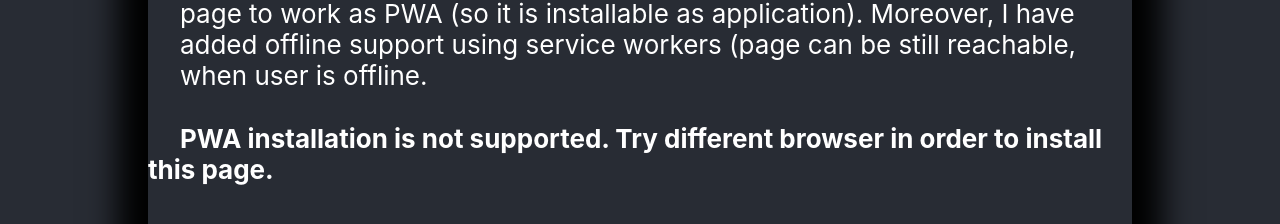
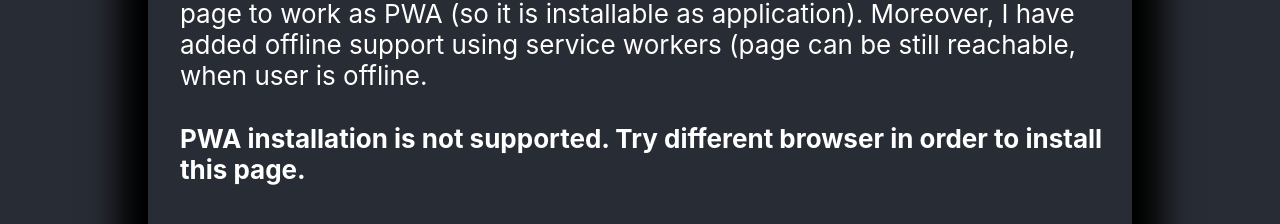
Before and after one commit to mturczyn/about-intrinsic, a React (Create React App) app: page /technology-stack in a window 1280 px wide. Shown: the part 881-1105 px from the top of the page. Built offline with nearby package versions, Linux system fonts and the light colour scheme.

Commit message:
Corrected look of PWA installation note.

```diff
--- a/src/TechStack/TechStack.css
+++ b/src/TechStack/TechStack.css
@@ -11,14 +11,10 @@ h6 {
     margin-left: 2rem;
 }
 
-#pwa-installation > strong {
+#pwa-browser-support-note {
     margin: 0;
     margin-inline-start: 1ch;
     font-weight: normal;
-}
-
-strong {
-    margin: 2rem;
 }
 
 strong[data-pwa-installed] {
--- a/src/TechStack/index.tsx
+++ b/src/TechStack/index.tsx
@@ -84,21 +84,22 @@ const TechStack = () => {
                     'By specifying manifest file for the webpage correctly, I have enabled this page to work as PWA (so it is installable as application). Moreover, I have added offline support using service workers (page can be still reachable, when user is offline.'
                 )}
             </p>
+            <div id="pwa-installation">
                 {pwaInstalled ? (
                     <strong data-pwa-installed>
                         {t('Already installed as PWA')}
                     </strong>
                 ) : pwaInstallationSupported ? (
-                <div id="pwa-installation">
+                    <>
                         <button id="pwa-install-button" onClick={installPwa}>
                             {t('Install the page as PWA')}
                         </button>
-                    <strong>
+                        <strong id="pwa-browser-support-note">
                             {t(
                                 '(if link is not working, try different browser, as some browsers, like Opera, do not support PWAs)'
                             )}
                         </strong>
-                </div>
+                    </>
                 ) : (
                     <strong>
                         {t(
@@ -106,6 +107,7 @@ const TechStack = () => {
                         )}
                     </strong>
                 )}
+            </div>
             <h2>{t('PWA workshop')}</h2>
             <Trans i18nKey={'pwa-workshop-description'}>
                 <p>
```
Lines whose indentation alone changed are shown as unchanged.
